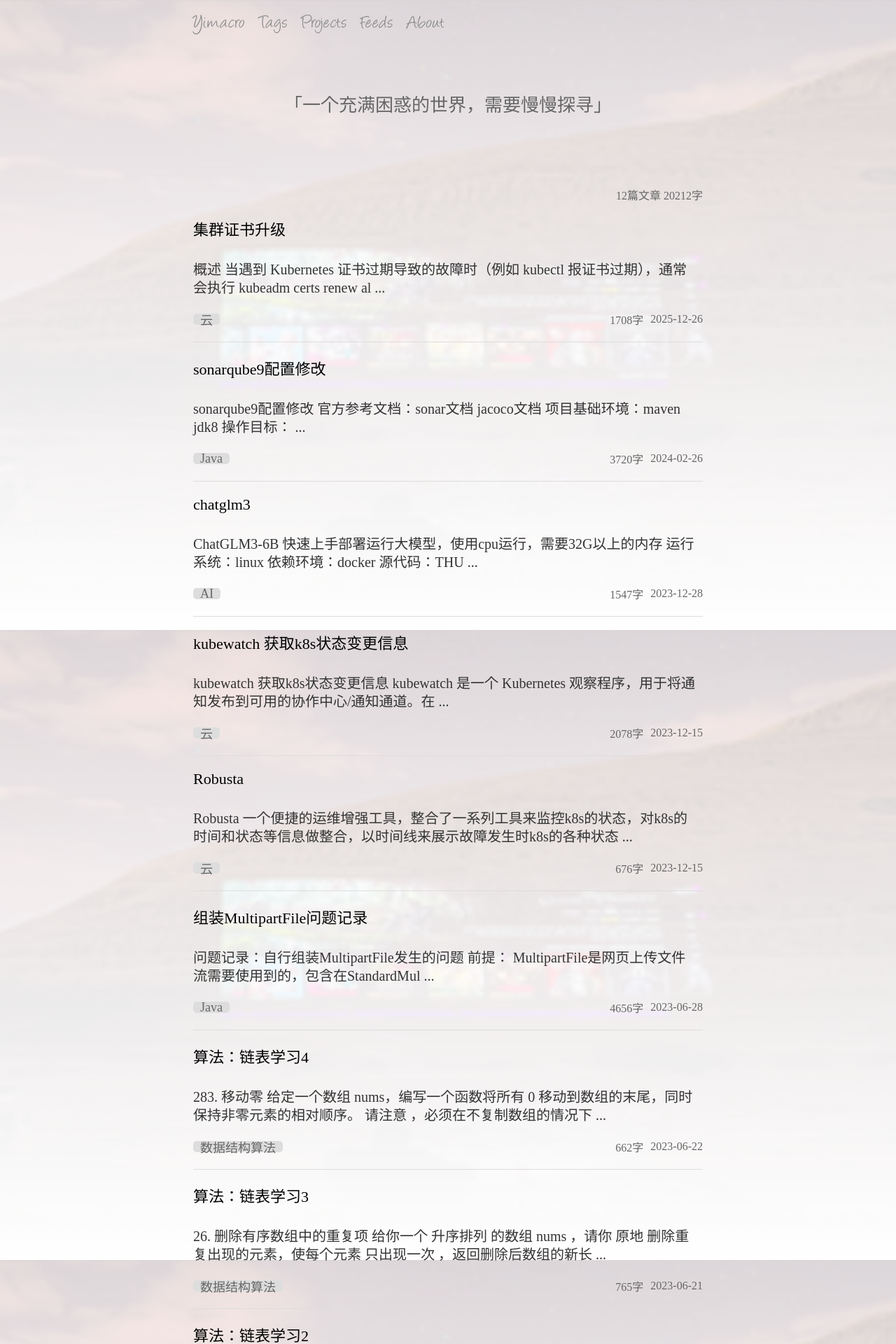
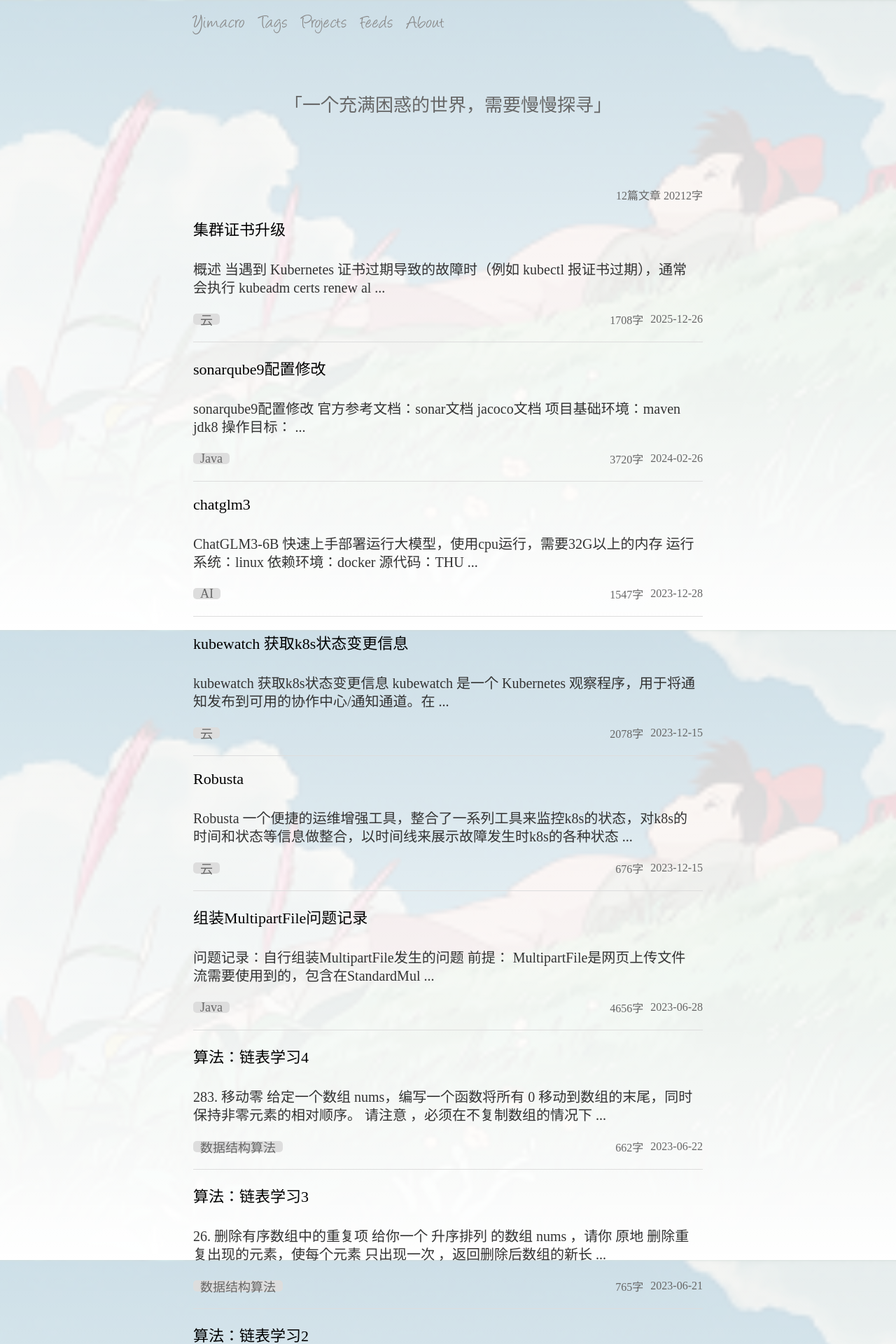
Before and after one commit to yimacro/yimacro.github.io, a Jekyll site: the page built from index.html, in a window 1280 px wide. Shown: the top 1920 px of the page at 70% size. Built offline with Jekyll 4.4.1, drawn with Linux system fonts in a browser that asks for light colours; some web fonts are replaced; comment, search, counter and statistics services are not loaded.

Commit message:
更新主页背景图为“Hayao_Miyazaki_works_heroine.png”

```diff
--- a/styles/home.css
+++ b/styles/home.css
@@ -16,7 +16,7 @@ ul{
 body {
     display: flex;
     flex-direction: row;
-    background: linear-gradient(rgba(255,255,255,.8), rgba(255,255,255,1)), url("https://yimacro.github.io/pics/home/watch_movie_in_desert.png");
+    background: linear-gradient(rgba(255,255,255,.8), rgba(255,255,255,1)), url("https://yimacro.github.io/pics/home/Hayao_Miyazaki_works_heroine.png");
     background-repeat: no-repeat;
     background-attachment: fixed;
     background-size: cover;
```
Also changed, not shown: pics/home/watch_movie_in_desert.png (deleted).
